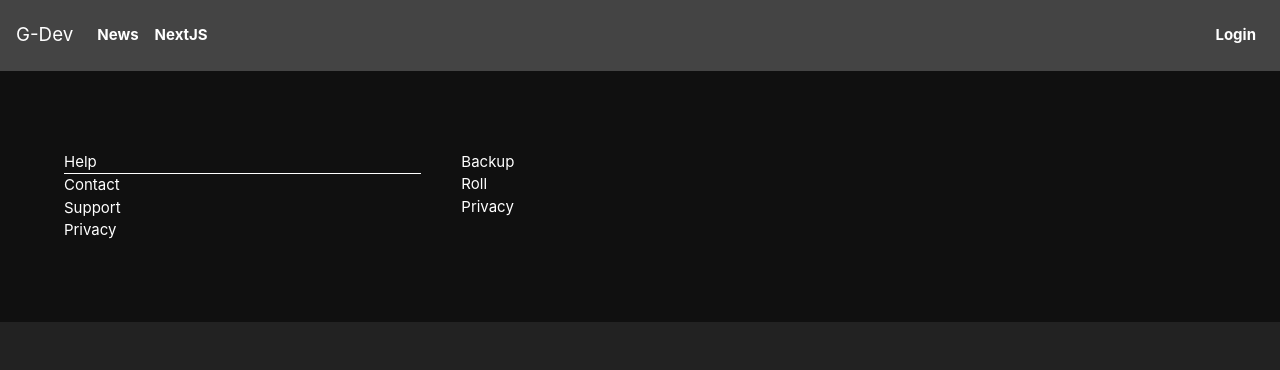
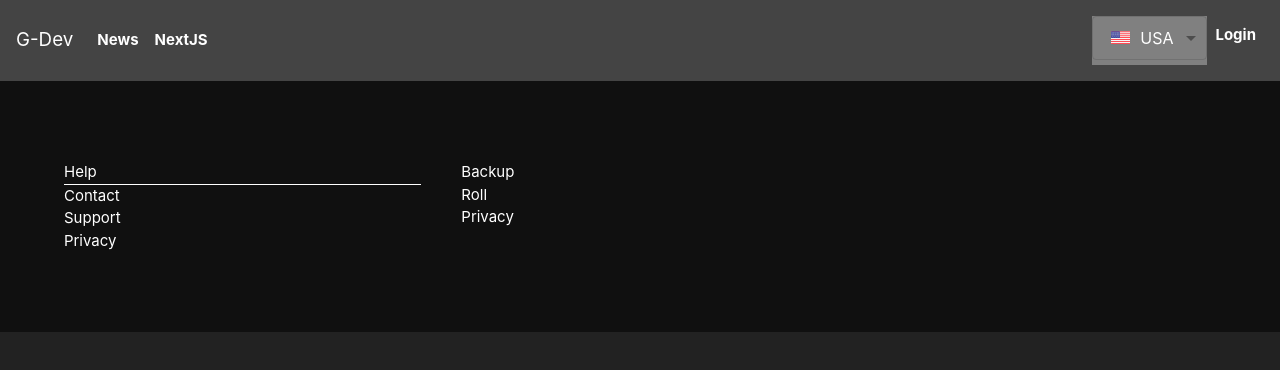
Before and after one commit to bchieu5291/react-redux-hook-typescript-materialui, a React (Create React App) app: page /news/1 in a window 1280 px wide. Shown: the top 370 px of the page. Built offline with nearby package versions, Linux system fonts and the light colour scheme; no server answers.

Commit message:
init translate label i18n

```diff
--- a/package.json
+++ b/package.json
@@ -26,6 +26,7 @@
         "react": "^17.0.2",
         "react-bootstrap": "^1.6.1",
         "react-dom": "^17.0.2",
+        "react-flags-select": "^2.1.2",
         "react-router-dom": "^5.2.0",
         "react-scripts": "4.0.3",
         "react-select": "^4.3.1",
@@ -64,6 +65,8 @@
         "@types/react-router-dom": "^5.1.8",
         "@types/react-select": "^4.0.17",
         "@types/uuid": "^8.3.1",
-        "moment": "^2.29.1"
+        "i18next": "^20.6.1",
+        "moment": "^2.29.1",
+        "react-i18next": "^11.12.0"
     }
 }
--- a/src/App.css
+++ b/src/App.css
@@ -205,3 +205,15 @@ button.post-button.btn:active {
 .filter__menu-list .filter__option--is-focused{
 	background-color: darkorange;
 }
+
+.country-languages{
+	background-color: gray;
+}
+
+.country-languages button{
+	color: white;
+}
+
+.country-languages ul li{
+	color: black;
+}
--- a/src/components/Shared/PublicNavbar.tsx
+++ b/src/components/Shared/PublicNavbar.tsx
@@ -1,8 +1,19 @@
-import React from "react";
+import React, { useState } from "react";
 import { Container, Nav, Navbar, NavDropdown, Row } from "react-bootstrap";
+import { useTranslation } from "react-i18next";
 import { Link } from "react-router-dom";
+import ReactFlagsSelect from "react-flags-select";
 
 const PublicNavbar = () => {
+    const [t, i18n] = useTranslation("common");
+    const [selected, setSelected] = useState("US");
+
+    const onChangeLanguage = (code: any) => {
+        setSelected(code);
+        if (code === "US") i18n.changeLanguage("en");
+        if (code === "VN") i18n.changeLanguage("vi");
+    };
+
     return (
         <Navbar bg="secondary" expand="lg" variant="dark">
             <Navbar.Brand to="/" as={Link} className="text-white">
@@ -13,7 +24,7 @@ const PublicNavbar = () => {
             <Navbar.Collapse id="basic-navbar-nav">
                 <Nav className="me-auto">
                     <Nav.Link className="font-weight-bolder text-white" to="/login" as={Link}>
-                        News
+                        {t("home.news")}
                     </Nav.Link>
                     <Nav.Link
                         className="font-weight-bolder text-white"
@@ -24,8 +35,16 @@ const PublicNavbar = () => {
                     </Nav.Link>
                 </Nav>
                 <Nav>
+                    <ReactFlagsSelect
+                        selected={selected}
+                        className="country-languages "
+                        countries={["US", "VN"]}
+                        customLabels={{ US: "USA", VN: "Vietnam" }}
+                        placeholder="Select Language"
+                        onSelect={(code: any) => onChangeLanguage(code)}
+                    />
                     <Nav.Link className="font-weight-bolder text-white" to="/login" as={Link}>
-                        Login
+                        {t("home.login")}
                     </Nav.Link>
                 </Nav>
             </Navbar.Collapse>
--- a/src/index.tsx
+++ b/src/index.tsx
@@ -25,9 +25,26 @@ import DashBoard from "Portal/DashBoard";
 import PortalResizeImage from "./Portal/PortalResizeImage";
 import { ChakraProvider } from "@chakra-ui/react";
 import ClassificationContextProvider from "contexts/ClassificationContext";
+import { I18nextProvider } from "react-i18next";
+import i18next from "i18next";
+import common_en from "translate/en/common.json";
+import common_vi from "translate/vi/common.json";
 
+i18next.init({
+    interpolation: { escapeValue: false }, // React already does escaping
+    lng: "en", // language to use
+    resources: {
+        en: {
+            common: common_en, // 'common' is our custom namespace
+        },
+        vi: {
+            common: common_vi,
+        },
+    },
+});
 ReactDOM.render(
     <React.StrictMode>
+        <I18nextProvider i18n={i18next}>
             <ClassificationContextProvider>
                 <CardDetailContextProvider>
                     <TopMovieContextProvier>
@@ -108,6 +125,7 @@ ReactDOM.render(
                     </TopMovieContextProvier>
                 </CardDetailContextProvider>
             </ClassificationContextProvider>
+        </I18nextProvider>
     </React.StrictMode>,
     document.getElementById("root")
 );
--- /dev/null
+++ b/src/translate/en/common.json
@@ -0,0 +1,6 @@
+{
+    "home": {
+        "news": "News",
+        "login": "Login"
+    }
+}
--- /dev/null
+++ b/src/translate/vi/common.json
@@ -0,0 +1,6 @@
+{
+    "home": {
+        "news": "Tin tức",
+        "login": "Đăng nhập"
+    }
+}
```
Also changed, not shown: 1 other file (tests, documents, lock files or other folders). Lines whose indentation alone changed are shown as unchanged.
